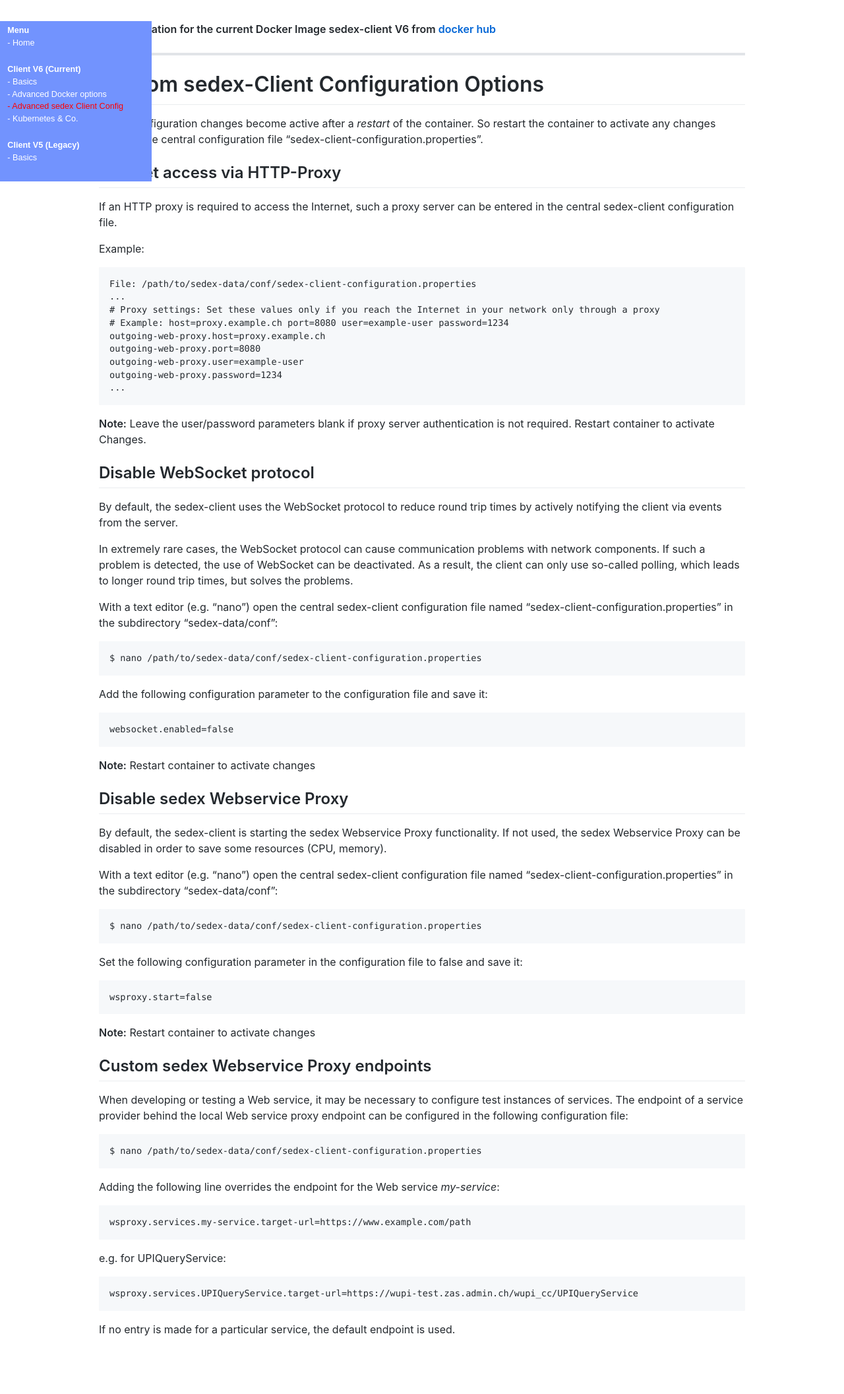
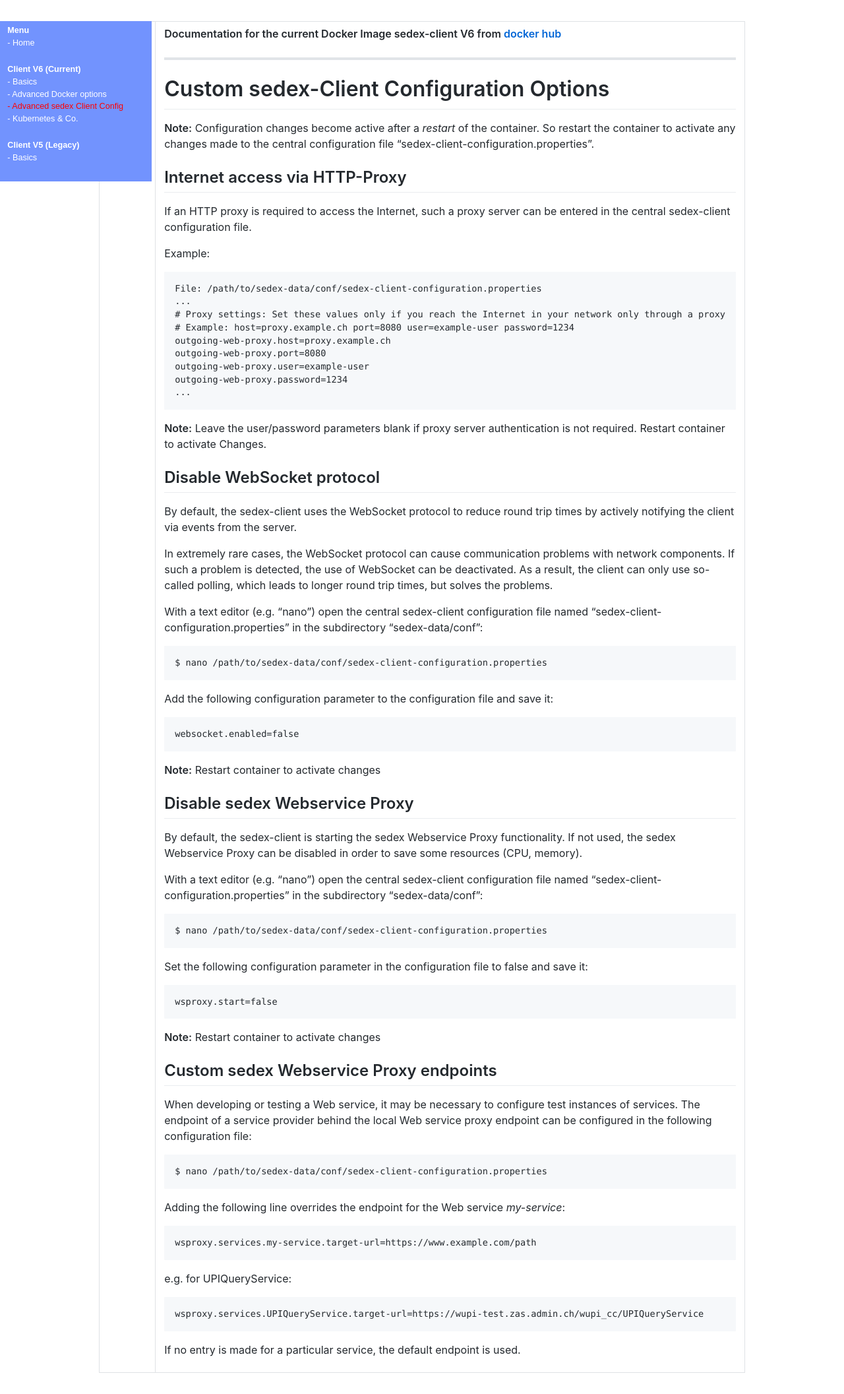
Before and after one commit to sedexch/sedexch.github.io, a Jekyll site: the page built from v6/sedex-client-configuration-options.md, in a window 1280 px wide. Shown: the whole page at 66% size. Built offline with Jekyll 4.4.1, drawn with Linux system fonts in a browser that asks for light colours; our own code applies the rules of GitHub Pages for plain Markdown files; before the commit the page ends 2075 px from its top, so only the background shows below that.

Commit message:
SEDEX-3166: Edits

```diff
--- a/_layouts/default.html
+++ b/_layouts/default.html
@@ -38,9 +38,17 @@
 
 <div class="container-lg px-3 my-5 markdown-body">
 
-    <section>
-        {{ content }}
-    </section>
+    <table>
+        <tr>
+            <td width="250px"></td>
+            <td>
+                <section>
+                    {{ content }}
+                </section>
+            </td>
+        </tr>
+    </table>
+
 
 </div>
 </body>
```
